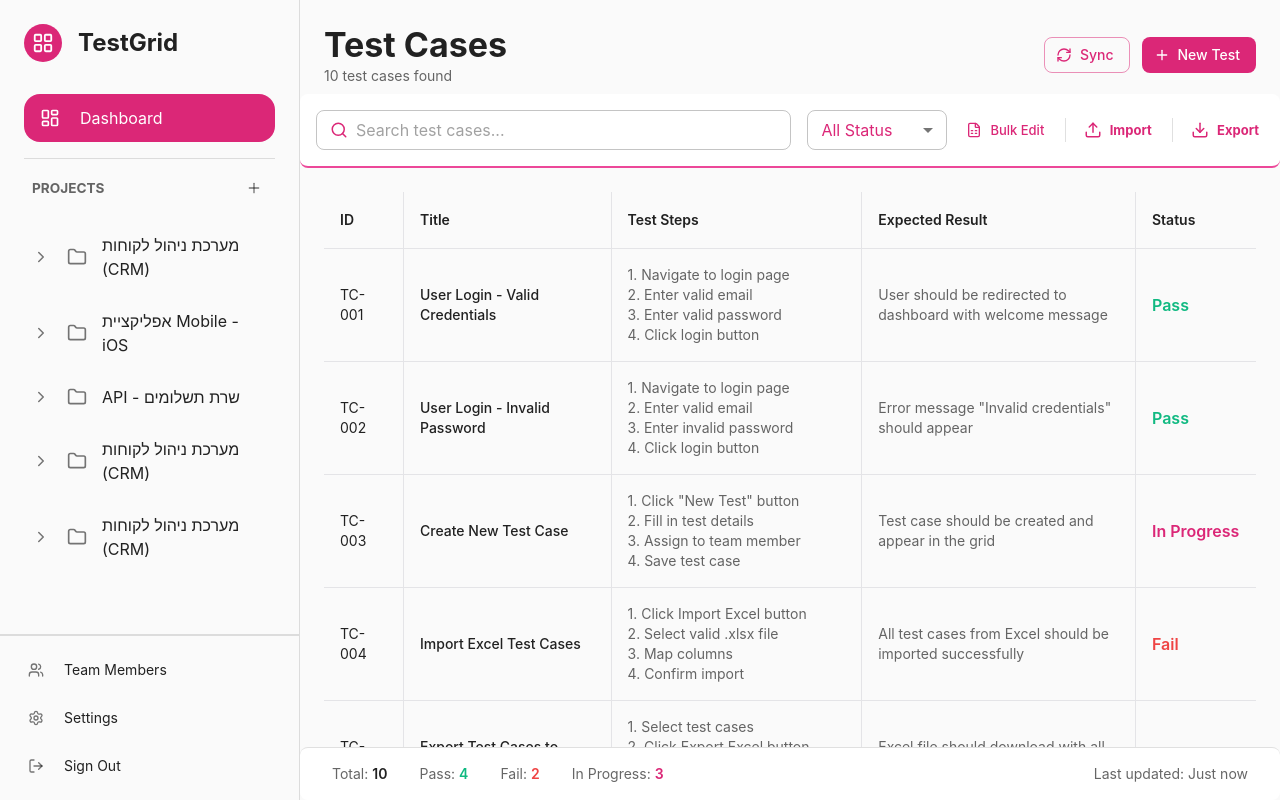
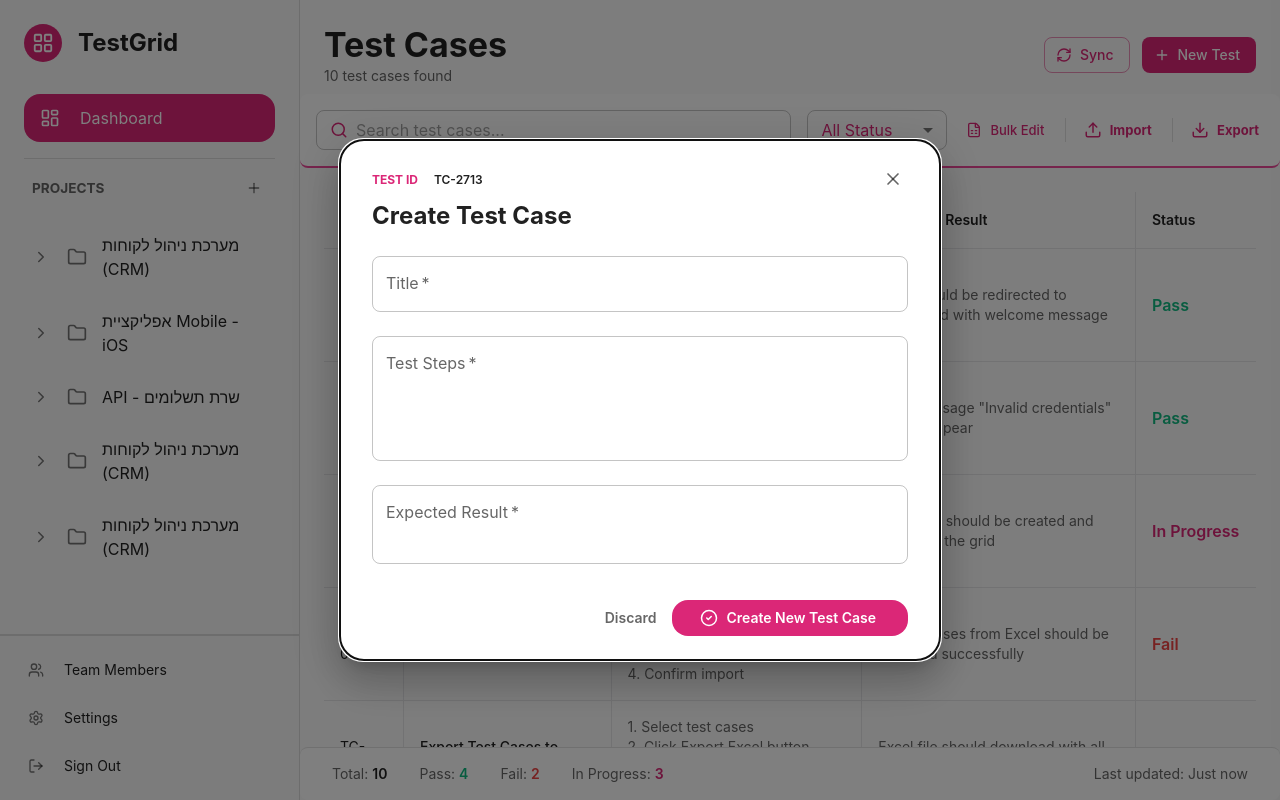
Before and after one commit to TamarGrossman12345/TestGrid-frontend, a React (Vite) app: page / in a window 1280 px wide. Built offline with nearby package versions, Linux system fonts and the light colour scheme.

Commit message:
creating the NewTestDialog component and fixing some og the components to be arrow funcs

```diff
--- a/src/components/Workspace/FilterBar.tsx
+++ b/src/components/Workspace/FilterBar.tsx
@@ -24,7 +24,7 @@ interface FilterBarProps {
   setFilterStatus: (val: string) => void;
 }
 
-export const FilterBar = ({
+const FilterBar = ({
   searchQuery,
   setSearchQuery,
   filterStatus,
@@ -132,3 +132,5 @@ export const FilterBar = ({
     </Box>
   </Paper>
 );
+
+export default FilterBar;
--- /dev/null
+++ b/src/components/Workspace/NewTestDialog.tsx
@@ -0,0 +1,136 @@
+import React, { useState } from 'react';
+import {
+  Dialog,
+  DialogTitle,
+  DialogContent,
+  DialogActions,
+  IconButton,
+  TextField,
+  Button,
+  Box,
+  Typography,
+} from '@mui/material';
+
+import { X, CheckCircle2 } from 'lucide-react';
+import { TestCase } from '../../types';
+
+interface NewTestDialogProps {
+  onClose: () => void;
+  onSave?: (testData: TestCase) => void;
+}
+// צריך להוסיף פונקציה לשמירה כשנוסיף את הבאקקק
+const NewTestDialog = ({ onClose, onSave }: NewTestDialogProps) => {
+  const [formData, setFormData] = useState({
+    title: '',
+    testSteps: '',
+    expectedResult: '',
+  });
+
+  // בהמשך אצטרך לשנות ככה שהמזהה יהיה מתוך הרשימה הקיימת שלא ייצא מצב שיש לנו טסט עם אותו מזהה יותר מפעם אחת
+  const [previewId] = useState(`TC-${Math.floor(1000 + Math.random() * 9000)}`);
+
+  // צריך להוסיף שליחה לבאק אחרי ששומרים טסט קייס חדש
+  const handleSubmit = (e: React.FormEvent) => {
+    e.preventDefault();
+
+    const newTest: TestCase = {
+      id: previewId,
+      title: formData.title,
+      testSteps: formData.testSteps,
+      expectedResult: formData.expectedResult,
+      status: 'pending',
+      assignee: { name: 'Unassigned', avatar: '?', color: '#9e9e9e' } as any
+    };
+
+    // onSave(newTest);
+    onClose();
+  };
+
+  return (
+    <Dialog
+      open
+      onClose={onClose}
+      maxWidth="sm"
+      fullWidth
+
+      PaperProps={{
+        sx: { borderRadius: 3, px: 1 }
+      }}
+    >
+      <form onSubmit={handleSubmit}>
+        <DialogTitle sx={{ pb: 0, pt: 3 }}>
+          <Box sx={{ display: 'flex', justifyContent: 'space-between', alignItems: 'flex-start' }}>
+            <Box>
+              <Box sx={{ display: 'flex', alignItems: 'center', gap: 1, mb: 0.5 }}>
+                <Typography variant="overline" color="primary.main" fontWeight="bold">
+                   Test ID
+                </Typography>
+                <Typography variant="caption" sx={{ bgcolor: 'primary.50', px: 1, borderRadius: 1, color: 'primary.700', fontWeight: 600 }}>
+                  {previewId}
+                </Typography>
+              </Box>
+              <Typography variant="h5" fontWeight="700">Create Test Case</Typography>
+            </Box>
+            <IconButton onClick={onClose} size="small" sx={{ color: 'text.secondary' }}>
+              <X size={20} />
+            </IconButton>
+          </Box>
+        </DialogTitle>
+
+        <DialogContent sx={{ mt: 2 }}>
+          <Box sx={{ display: 'flex', flexDirection: 'column', gap: 3, py: 1 }}>
+
+            <TextField
+              fullWidth
+              label="Title"
+              placeholder="e.g., Validate user Login to the system"
+              value={formData.title}
+              onChange={(e) => setFormData({ ...formData, title: e.target.value })}
+              required
+              variant="outlined"
+            />
+
+            <TextField
+              fullWidth
+              label="Test Steps"
+              placeholder="1. Step one...&#10;2. Step two..."
+              value={formData.testSteps}
+              onChange={(e) => setFormData({ ...formData, testSteps: e.target.value })}
+              multiline
+              rows={4}
+              required
+            />
+
+            <TextField
+              fullWidth
+              label="Expected Result"
+              placeholder="What is the successful outcome?"
+              value={formData.expectedResult}
+              onChange={(e) => setFormData({ ...formData, expectedResult: e.target.value })}
+              multiline
+              rows={2}
+              required
+            />
+          </Box>
+        </DialogContent>
+
+        <DialogActions sx={{ p: 3, pt: 1 }}>
+          <Button onClick={onClose} sx={{ color: 'text.secondary', fontWeight: 600 }}>
+            Discard
+          </Button>
+          <Button
+            type="submit"
+            variant="contained"
+            disableElevation
+            startIcon={<CheckCircle2 size={18} />}
+            sx={{ px: 4, borderRadius: 2, fontWeight: 600, textTransform: 'none' }}
+          >
+            Create New Test Case
+          </Button>
+        </DialogActions>
+      </form>
+    </Dialog>
+  );
+}
+
+export default NewTestDialog;
--- a/src/components/Workspace/StatsFooter.tsx
+++ b/src/components/Workspace/StatsFooter.tsx
@@ -9,7 +9,7 @@ interface StatsFooterProps {
   inProgress: number;
 }
 
-export const StatsFooter = ({ total, pass, fail, inProgress }: StatsFooterProps) => (
+ const StatsFooter = ({ total, pass, fail, inProgress }: StatsFooterProps) => (
   <Paper elevation={0} sx={{ borderTop: "1px solid", borderColor: "divider", px: 4, py: 2 }}>
     <Box sx={{ display: "flex", alignItems: "center", justifyContent: "space-between" }}>
       <Box sx={{ display: "flex", gap: 4 }}>
@@ -34,3 +34,6 @@ export const StatsFooter = ({ total, pass, fail, inProgress }: StatsFooterProps)
     </Box>
   </Paper>
 );
+
+
+export default StatsFooter;
--- a/src/components/Workspace/TestGrid.tsx
+++ b/src/components/Workspace/TestGrid.tsx
@@ -41,7 +41,7 @@ const getStatusLabel = (status: string) => {
   return labels[status] || status;
 };
 
-export function TestGrid({ testCases }: TestGridProps) {
+const TestGrid = ({ testCases }: TestGridProps) => {
 
   const columnDivider = {
     borderRight: '1px solid',
@@ -100,3 +100,5 @@ export function TestGrid({ testCases }: TestGridProps) {
     </TableContainer>
   );
 }
+
+export default TestGrid;
--- a/src/components/layout/ControlCenter.tsx
+++ b/src/components/layout/ControlCenter.tsx
@@ -17,7 +17,7 @@ interface ControlCenterProps {
   onLogout?: () => void;
 }
 
-export const ControlCenter = ({ onOpenUserManagement, onLogout }: ControlCenterProps) => {
+ const ControlCenter = ({ onOpenUserManagement, onLogout }: ControlCenterProps) => {
   return (
     <Box sx={{ borderTop: '1px solid', borderColor: 'divider' }}>
         <List disablePadding sx={{ p: 1.5 }}>
--- a/src/pages/WorkSpace.tsx
+++ b/src/pages/WorkSpace.tsx
@@ -1,12 +1,13 @@
 // src/pages/Dashboard.tsx
 import React, { useState, useMemo } from "react";
-import { Box, Paper, Typography, Button } from "@mui/material";
+import { Box, Typography, Button } from "@mui/material";
 import { RefreshCw, Plus } from "lucide-react";
 import Sidebar from "../components/layout/Sidebar";
-import { StatsFooter } from "../components/Workspace/StatsFooter";
-import { FilterBar } from "../components/Workspace/FilterBar";
+import  StatsFooter from "../components/Workspace/StatsFooter";
+import  FilterBar  from "../components/Workspace/FilterBar";
 import { TestCase, User, Project } from "../types";
-import { TestGrid } from "../components/Workspace/TestGrid";
+import  TestGrid from "../components/Workspace/TestGrid";
+import  NewTestDialog from "../components/Workspace/NewTestDialog";
 
 interface WorkSpaceProps {
   testCases: TestCase[];
@@ -15,10 +16,11 @@ interface WorkSpaceProps {
 }
 
 export const WorkSpace = ({ testCases, users, projects }: WorkSpaceProps) => {
+  const [NewTestCases, setNewTestCases] = useState(testCases); // סטייט שנועד כדי לסנכרן את הטבלה כשמוסיפים טסט חדש בדילאוגג
   const [searchQuery, setSearchQuery] = useState("");
   const [filterStatus, setFilterStatus] = useState("all");
+  const [showNewTestDialog, setShowNewTestDialog] = useState(true);
 
-  // לוגיקת סינון - משתמשים ב-useMemo כדי לא לחשב מחדש סתם
   const filteredTestCases = useMemo(() => {
     return testCases.filter((tc) => {
       const matchesSearch =
@@ -75,7 +77,11 @@ export const WorkSpace = ({ testCases, users, projects }: WorkSpaceProps) => {
               Sync
             </Button>
 
-            <Button variant="contained" startIcon={<Plus size={16} />}>
+            <Button
+              variant="contained"
+              onClick={() => setShowNewTestDialog(true)}
+              startIcon={<Plus size={16} />}
+            >
               New Test
             </Button>
           </Box>
@@ -94,6 +100,9 @@ export const WorkSpace = ({ testCases, users, projects }: WorkSpaceProps) => {
 
         <StatsFooter {...stats} />
       </Box>
+      {showNewTestDialog && (
+        <NewTestDialog onClose={() => setShowNewTestDialog(false)} />
+      )}
     </Box>
   );
 };
```
